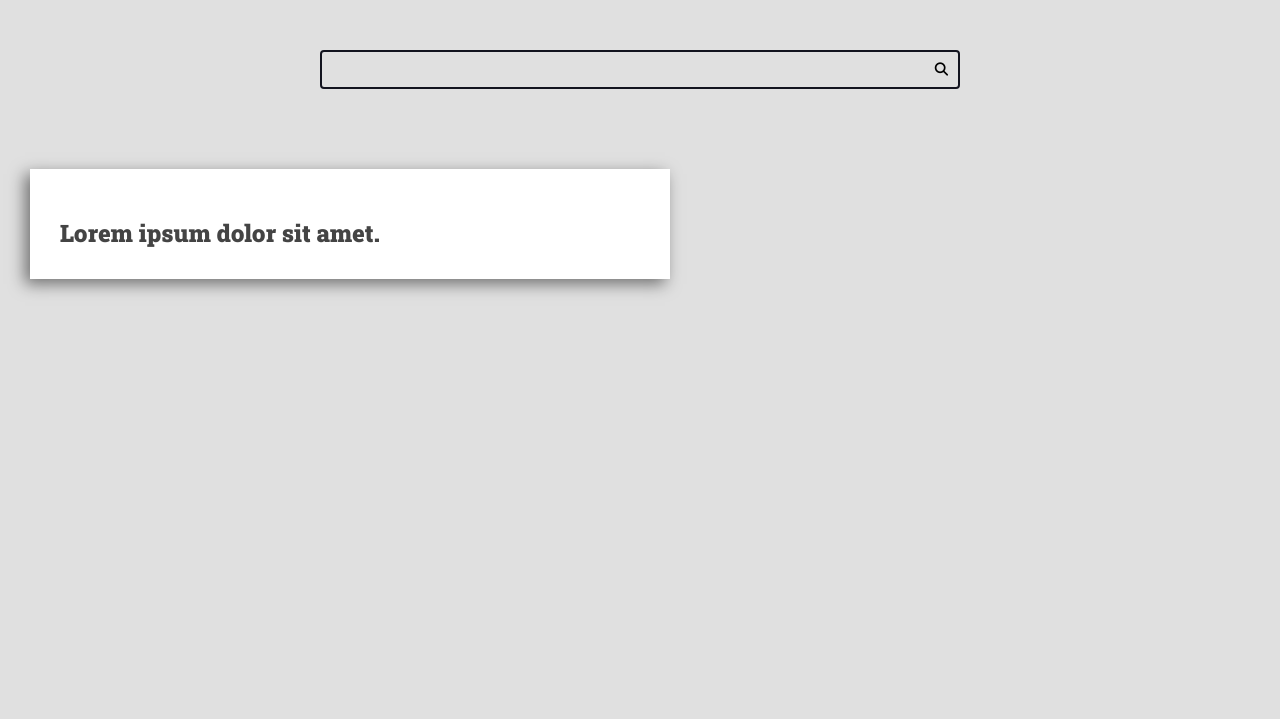
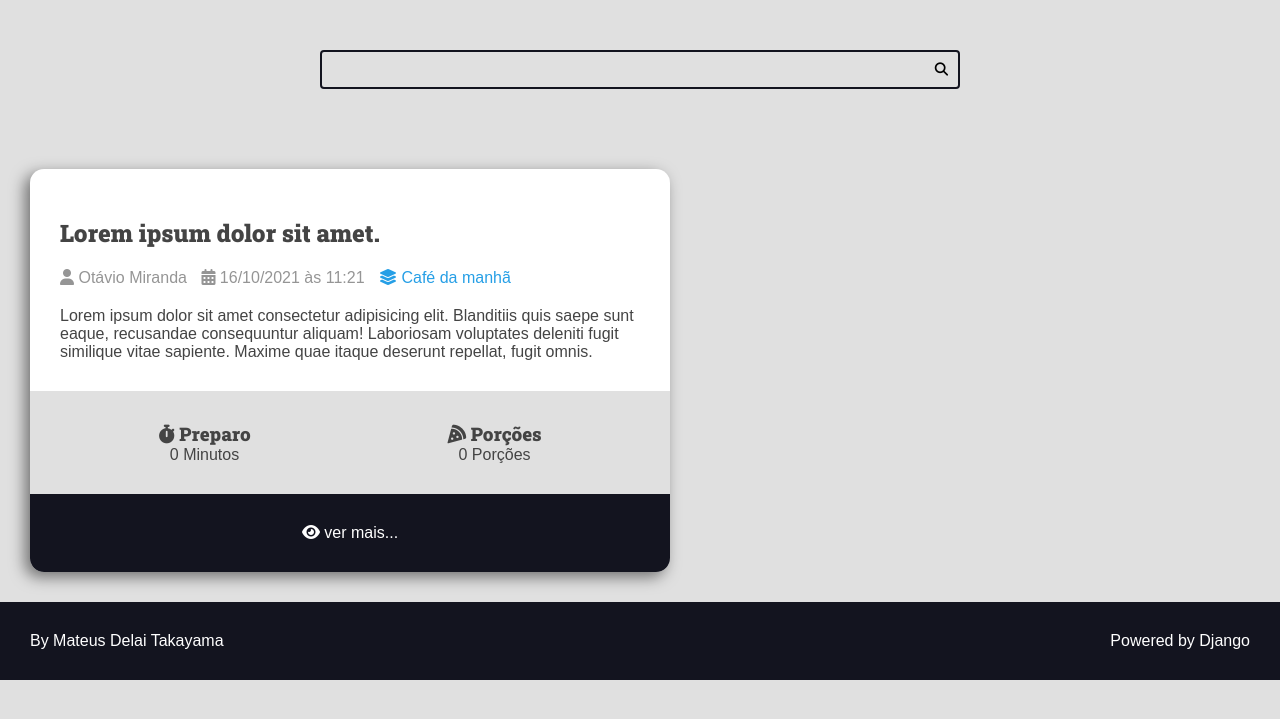
Before and after one commit to mateusdtakayama/Django, a Django app: page / in a window 1280 px wide. Shown: the part 53-772 px from the top of the page. Run offline with Django 3.2, Linux system fonts and the light colour scheme; some libraries are stand-ins or nearby versions.

Commit message:
cards terminados

```diff
--- a/CursoDeDjango/recipes/templates/recipes/pages/home.html
+++ b/CursoDeDjango/recipes/templates/recipes/pages/home.html
@@ -6,15 +6,11 @@
 
     <main class="main-content-container">
         <div class="main-content container main-content-list">
-            <div class="recipe recipe-list-item">
-                    <div class="recipe-cover">
-                        <img src="https://via.placeholder.com/1280x720" alt="">
-                    </div>
-                   <div class="recipe-tittle-container">
-                        <h2 class="recipe-tittle">Lorem ipsum dolor sit amet.</h2>
-                   </div>
-            </div>
+            {% include 'recipes/partials/recipe.html' %}
+
         </div>
     </main>
+
+    {% include 'recipes/partials/footer.html' %}
 </body>
 </html>
--- /dev/null
+++ b/CursoDeDjango/recipes/templates/recipes/partials/footer.html
@@ -0,0 +1,9 @@
+<footer class="main-footer">
+    <div class="developer">
+      <a href="https://www.linkedin.com/in/mateusdtakayama/" target="_blank" rel="noreferrer noopener">By Mateus Delai Takayama</a>
+    </div>
+
+    <div class="powered">
+      <a href="https://www.djangoproject.com/" target="_blank" rel="noreferrer noopener">Powered by Django</a>
+    </div>
+  </footer>
--- a/CursoDeDjango/recipes/templates/recipes/partials/head.html
+++ b/CursoDeDjango/recipes/templates/recipes/partials/head.html
@@ -167,7 +167,8 @@
             box-shadow: -5px 5px 15px rgba(0, 0, 0, 0.5);
             transform: scale(1);
             transition: all 300ms ease-in-out;
-
+            border-radius: 1.4rem;
+            overflow: hidden;
         }
         .recipe img{
             max-width: 100%;
@@ -184,7 +185,82 @@
 
         .recipe-tittle-container{
             padding: var(--spacing-gutter-medium);
+            padding-bottom: 2rem;
         }
+
+        .recipe-author{
+            padding: 0px var(--spacing-gutter-medium);
+        }
+
+        .recipe-content{
+            padding: var(--spacing-gutter-medium);
+            padding-top: 2rem;
+        }
+
+        .recipe-author-item{
+            color: var(--color-gray-4);
+            margin-right: 1rem;
+        }
+
+        .recipe-author a{
+            color: var(--color-primary);
+            transition: all 300ms ease-in-out;
+            text-decoration: none;
+        }
+
+        .recipe-author a:hover{
+            color: var(--color-primary-dark);
+        }
+
+
+        .recipe-meta-container{
+            display: flex;
+            flex-flow: row wrap;
+            flex-shrink: 1;
+            flex-grow: 1;
+            padding: var(--spacing-gutter-medium);
+            background: var(--color-gray-1);
+        }
+
+        .recipe-meta{
+            flex-flow: column nowrap;
+            flex-shrink: 1;
+            flex-grow: 1;
+            text-align: center;
+        }
+
+        .recipe-footer a{
+            background: var(--color-primary-dark);
+            display: block;
+            color: var(--color-white);
+            text-decoration: none;
+            text-align: center;
+            padding: var(--spacing-gutter-medium);
+            transition: all 300ms ease-in-out;
+        }
+
+        .recipe-footer a:hover{
+            filter: brightness(2);
+        }
+
+        .main-footer{
+            display:flex;
+            align-items: center;
+            justify-content: space-between;
+            background: var(--color-primary-dark);
+            color: var(--color-white);
+            padding: var(--spacing-gutter-medium);
+        }
+
+        .main-footer a{
+            color: var(--color-white);
+            text-decoration: none;
+        }
+
+        .main-footer a:hover{
+            filter: brightness(2);
+        }
+
 
     </style>
 </head>
--- /dev/null
+++ b/CursoDeDjango/recipes/templates/recipes/partials/recipe.html
@@ -0,0 +1,57 @@
+<div class="recipe recipe-list-item">
+
+    <div class="recipe-cover">
+        <img src="https://via.placeholder.com/1280x720" alt="">
+    </div>
+
+    <div class="recipe-tittle-container">
+        <h2 class="recipe-tittle">Lorem ipsum dolor sit amet.</h2>
+    </div>
+
+       <div class="recipe-author">
+
+            <span class="recipe-author-item">
+                <i class="fas fa-user"></i>
+                Otávio Miranda
+            </span>
+            <span class="recipe-author-item">
+                <i class="fas fa-calendar-alt"></i>
+            16/10/2021 às 11:21
+            </span>
+
+            <span class="recipe-author-item">
+                <a href="/recipes/category/cafe-da-manha/">
+                <i class="fas fa-layer-group"></i>
+                <span>Café da manhã</span>
+                </a>
+            </span>
+        </div>
+
+        <div class="recipe-content">
+            <p>Lorem ipsum dolor sit amet consectetur adipisicing elit. Blanditiis quis saepe sunt eaque, recusandae consequuntur aliquam! Laboriosam voluptates deleniti fugit similique vitae sapiente. Maxime quae itaque deserunt repellat, fugit omnis.</p>
+        </div>
+
+        <div class="recipe-meta-container">
+            <div class="recipe-meta recipe-preparation">
+                <h3 class="recipe-meta-title"><i class="fas fa-stopwatch"></i> Preparo</h3>
+                <div class="recipe-meta-text">
+                    0 Minutos
+                </div>
+            </div>
+            <div class="recipe-meta recipe-servings">
+                <h3 class="recipe-meta-title"><i class="fas fa-pizza-slice"></i> Porções</h3>
+                <div class="recipe-meta-text">
+                    0 Porções
+                </div>
+            </div>
+        </div>
+
+        <footer class="recipe-footer">
+            <a class="recipe-read-more button button-dark button-full-width" href="/recipes/3/">
+                <i class="fas fa-eye"></i>
+                <span>ver mais...</span>
+            </a>
+        </footer>
+
+
+</div>
```
